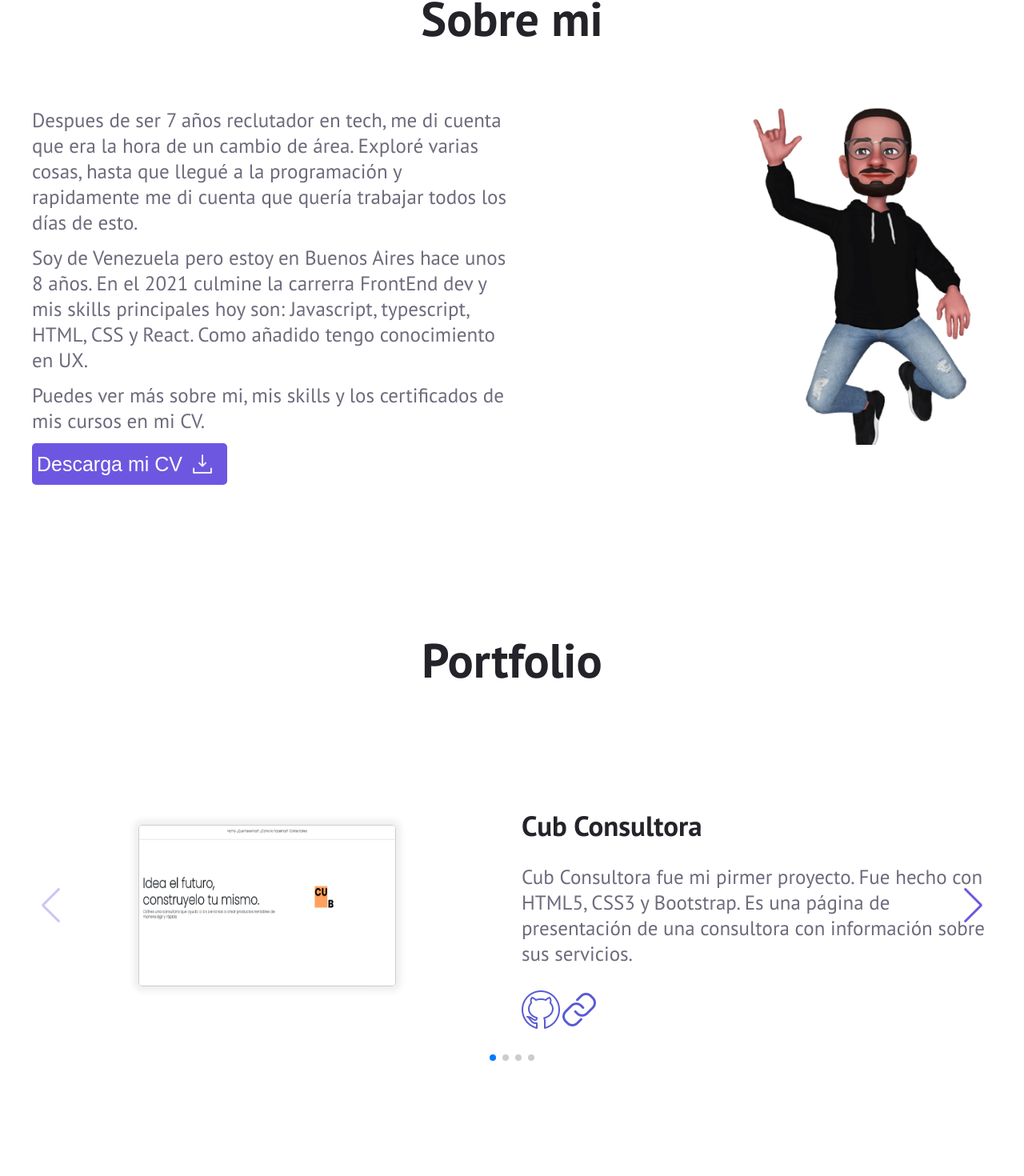
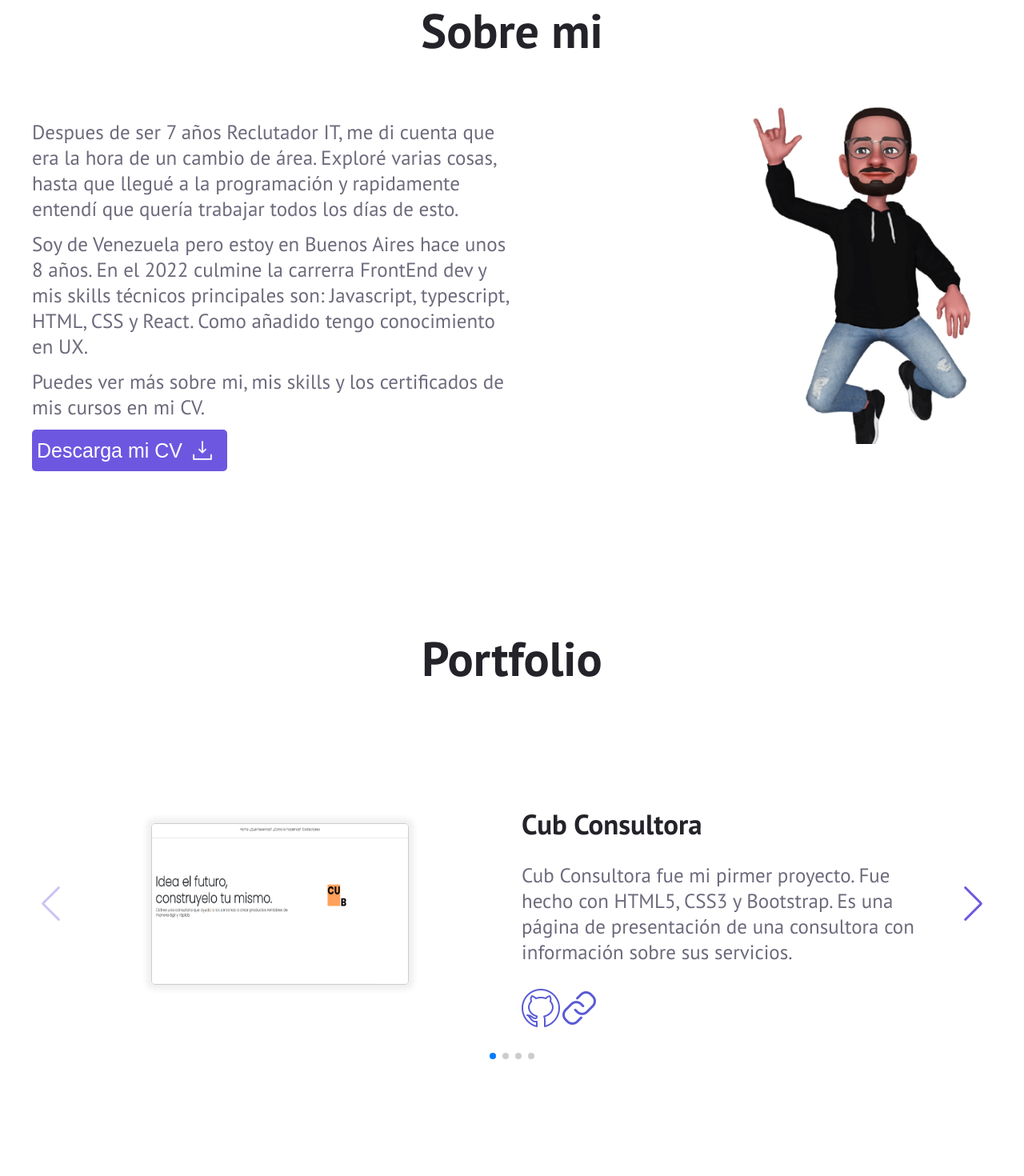
Before and after one commit to Luismorandi/portfolio, a React (Create React App) app: page /#home in a window 1280 px wide. Shown: the part 816-2286 px from the top of the page at 80% size. Built offline with nearby package versions, Linux system fonts and the light colour scheme.

Commit message:
correciones de redacción + responsive

```diff
--- a/public/index.html
+++ b/public/index.html
@@ -2,7 +2,7 @@
 <html lang="en">
   <head>
     <meta charset="utf-8" />
-    <link rel="icon" href="%PUBLIC_URL%/favicon.ico" />
+    <link rel="icon" href="%PUBLIC_URL%/logo.png" />
     <meta name="viewport" content="width=device-width, initial-scale=1" />
     <meta name="theme-color" content="#000000" />
     <meta
--- a/src/components/About.js
+++ b/src/components/About.js
@@ -15,20 +15,20 @@ const About = () => {
     <div className="container-about" >
     <div className="description-about">
         <h3>
-        Despues de ser 7 años reclutador en tech, me di cuenta que
+        Despues de ser 7 años Reclutador IT, me di cuenta que
           era la hora de un cambio de área. Exploré varias cosas, hasta que
-          llegué a la programación y rapidamente me di cuenta que quería
+          llegué a la programación y rapidamente entendí que quería
           trabajar todos los días de esto.
         </h3>
         <h3>
-          Soy de Venezuela pero estoy en Buenos Aires hace unos 8 años. En el 2021
-          culmine la carrerra FrontEnd dev y mis skills principales hoy son: Javascript, typescript, HTML, CSS y React. Como añadido tengo conocimiento en UX.
+          Soy de Venezuela pero estoy en Buenos Aires hace unos 8 años. En el 2022
+          culmine la carrerra FrontEnd dev y mis skills técnicos principales son: Javascript, typescript, HTML, CSS y React. Como añadido tengo conocimiento en UX.
         </h3>
         <h3>
           Puedes ver más sobre mi, mis skills y los certificados de mis cursos en mi CV.
         </h3>
         <div className="button-about-container">
-        <a href="https://drive.google.com/file/d/1lWybNAcCjW7veUiXm58CiWo5eJPoK24l/view?usp=sharing" className="link-about" target="_blank" rel=" noreferrer">
+        <a href="https://drive.google.com/file/d/1HwKXiFJ7BUVWdvd1sMDgb6UaXzxd_L9b/view?usp=sharing" className="link-about" target="_blank" rel=" noreferrer">
 
           <button className="button-about">
             {" "}
--- a/src/components/contactComponents/ContactMeContainer.js
+++ b/src/components/contactComponents/ContactMeContainer.js
@@ -8,7 +8,7 @@ const ContactMeContainer = () => {
     <section className="section-contact-container" >
       <div id="contact">
         <div className="title-contact" >
-          Contactame
+          Contáctame
         </div>
 
         <div className="container-contact">
--- a/src/components/portfolioComponents/PortfolioContainer.js
+++ b/src/components/portfolioComponents/PortfolioContainer.js
@@ -34,7 +34,7 @@ const projects = [
     img: "../assets/yo3.png",
     id: 4,
     description:
-      "AllStore es un  eCommerce hecho con React, utilizando Firestore para los datos. Puedes hacer una compra completa, con 3 funcionalidades principales.",
+      "Mi portfolio lo hice en ReactJs, con algunas librerías como SwipperJs o eMailJs. Tiene la intención de ser una página de presentación de mi perfil.",
       linkGithub:"https://github.com/Luismorandi/portfolio.git",
       linkDemo:"https://dulcet-nougat-e7bb59.netlify.app/",
   },
--- a/src/components/portfolioComponents/project.css
+++ b/src/components/portfolioComponents/project.css
@@ -13,6 +13,7 @@
 
 .portfolio-img {
     width: 320px;
+    margin-left: 10%;
     height: 200px;
     border-radius: 5px;
     justify-self: center;
@@ -32,6 +33,8 @@
 
 .portfolio-description {
     margin-bottom: 30px;
+
+    margin-right: 10%;
     font-size: 25px;
     color: hsl(250, 8%, 45%);
     font-weight: 400;
@@ -106,6 +109,7 @@
 
     .portfolio-img {
 
+        margin-left: 0%;
         width: 80%;
         border-radius: 5px;
         justify-content: center;
@@ -128,6 +132,7 @@
 
         font-size: 18px;
         font-weight: 400;
+        margin-right: 0%;
 
 
     }
```
Also changed, not shown: public/logo.png (added), 1 other file (tests, documents, lock files or other folders).
